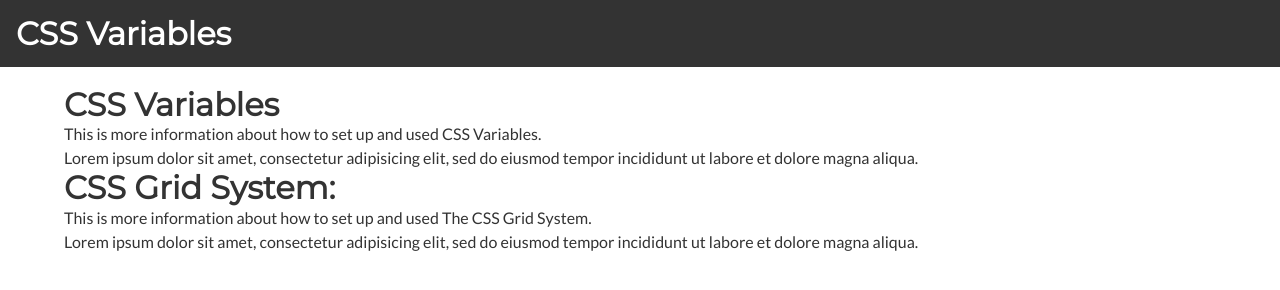
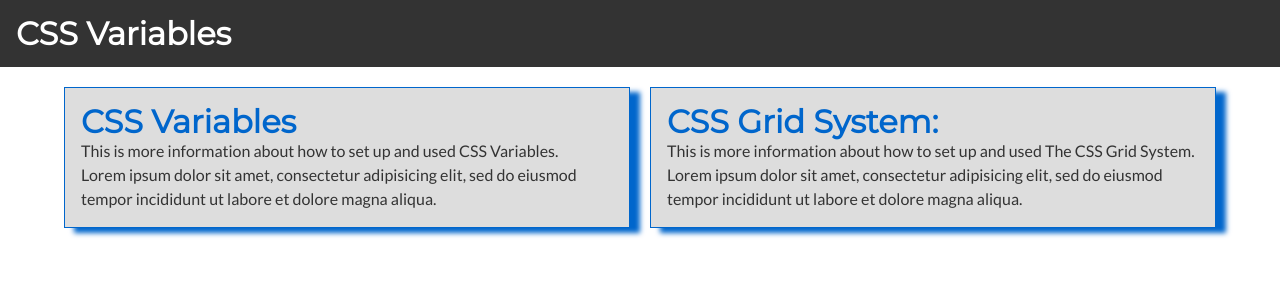
Before and after one commit to dan-stachlewski/css-vars, a plain HTML site: page index.html in a window 1280 px wide. Drawn offline with Linux system fonts and the light colour scheme.

Commit message:
Added the CSS up to 16:41min.

```diff
--- a/css/style.css
+++ b/css/style.css
@@ -69,3 +69,39 @@ header#main-header{
 header#main-header h1{
     padding: 0.5em;
 }
+.grid{
+    display: grid;
+    grid-template-columns: 1fr 1fr;
+    /* Need to use the calc option to calculate specific widths etc */
+    --gap: 20;
+    grid-gap: calc(var(--gap) * 1px);
+    align-items: center;
+
+}
+/* Defining SCOPE VARIABLES - VARIABLES FOR CERTAIN ELEMENTS ONLY; */
+/* Defining Box Variables */
+.box{
+    /* These will only work in the box class & nowehere else */
+    --box-bg-color:#ddd;
+    --box-main-color:#06c;
+    --box-padding: 1em;
+
+    /* Box Shadow Vars */
+    --box-shadow-h-offset: 10px;
+    --box-shadow-v-offset: 5px;
+    --box-shadow-blur: 5px;
+}
+.box{
+    background: var(--box-bg-color);
+    padding: var(--box-padding);
+    border: 1px solid var(--box-main-color);
+    box-shadow:
+    var(--box-shadow-h-offset)
+    var(--box-shadow-v-offset)
+    var(--box-shadow-blur)
+    var(--box-main-color);
+}
+.box h1{
+    /* This var will only work in the .box class */
+    color: var(--box-main-color);
+}
```
